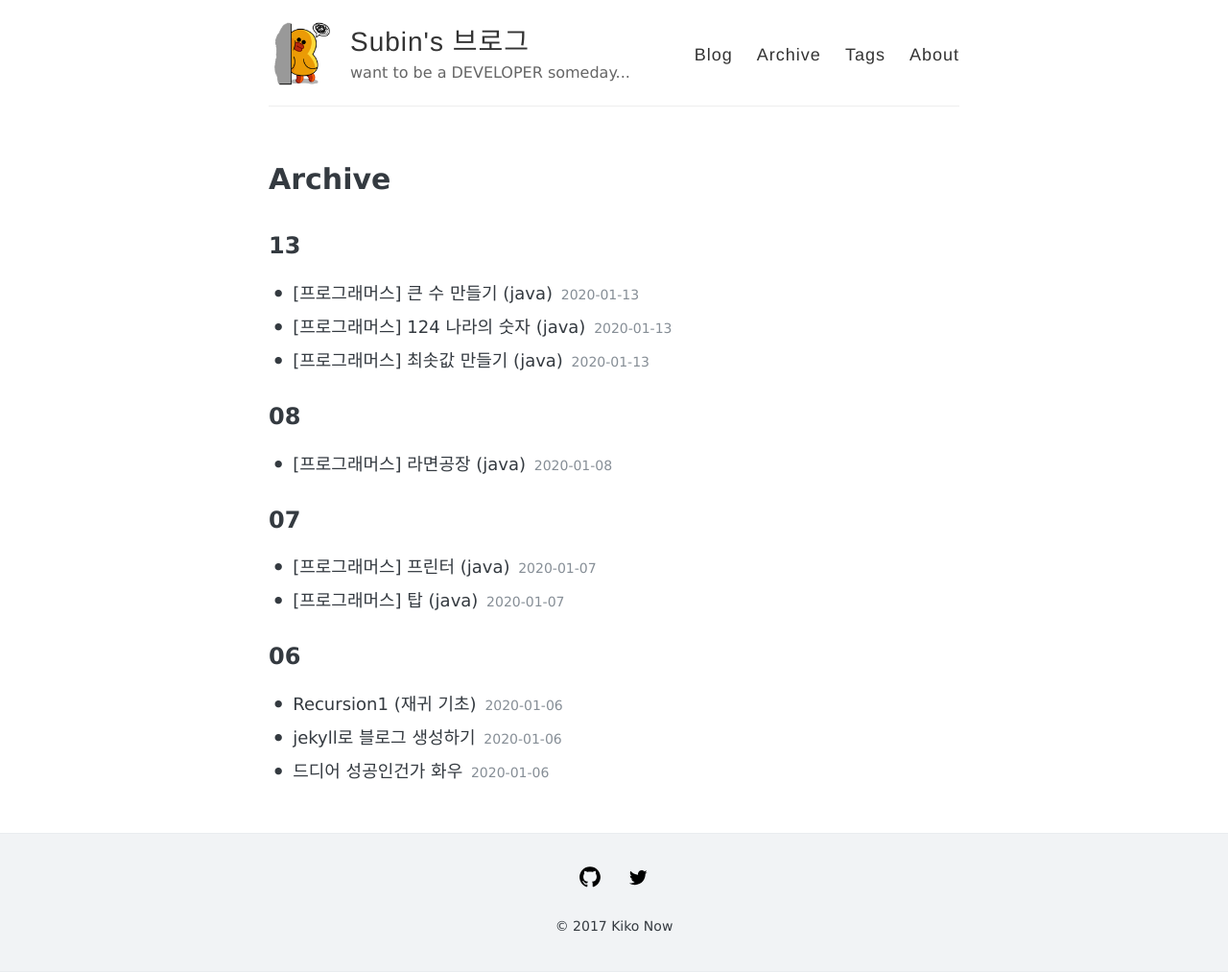
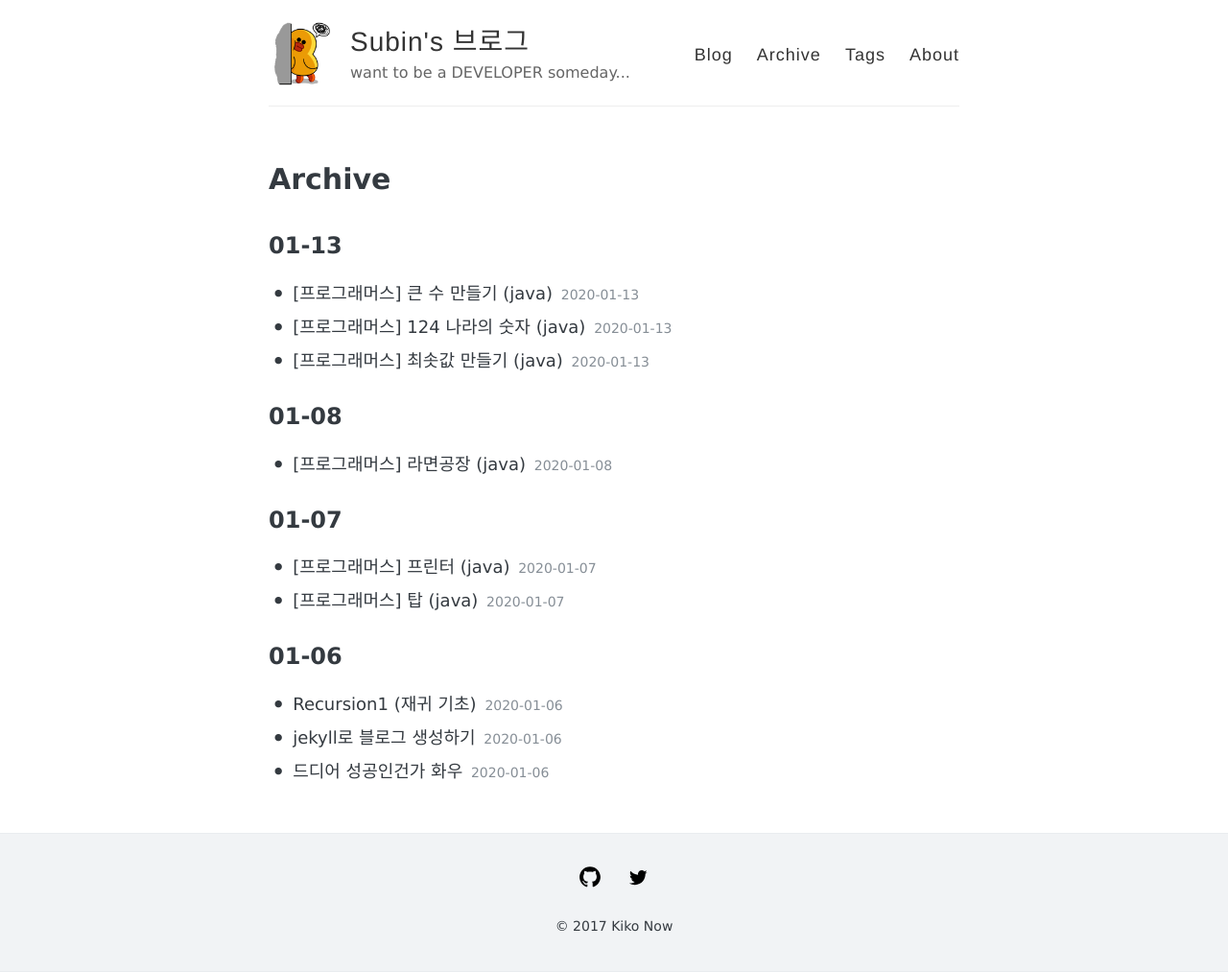
Before and after one commit to Parksuu/Parksuu.github.io, a Jekyll site: the page built from archive/index.html, in a window 1280 px wide. Shown: the whole page at 96% size. Built offline with Jekyll 4.4.1, drawn with Linux system fonts in a browser that asks for light colours.

Commit message:
month % date change of archive.html

```diff
--- a/archive/index.html
+++ b/archive/index.html
@@ -11,12 +11,12 @@ permalink: /archive/
 <ul class="archive">
   {% for post in site.posts %}
     {% unless post.next %}
-      <h2>{{ post.date | date: '%d' }}</h2>
+      <h2>{{ post.date | date: '%m-%d' }}</h2>
     {% else %}
-      {% capture year %}{{ post.date | date: '%d' }}{% endcapture %}
-      {% capture nyear %}{{ post.next.date | date: '%d' }}{% endcapture %}
+      {% capture year %}{{ post.date | date: '%m-%d' }}{% endcapture %}
+      {% capture nyear %}{{ post.next.date | date: '%m-%d' }}{% endcapture %}
       {% if year != nyear %}
-        <h2>{{ post.date | date: '%d' }}</h2>
+        <h2>{{ post.date | date: '%m-%d' }}</h2>
       {% endif %}
     {% endunless %}
 
```
